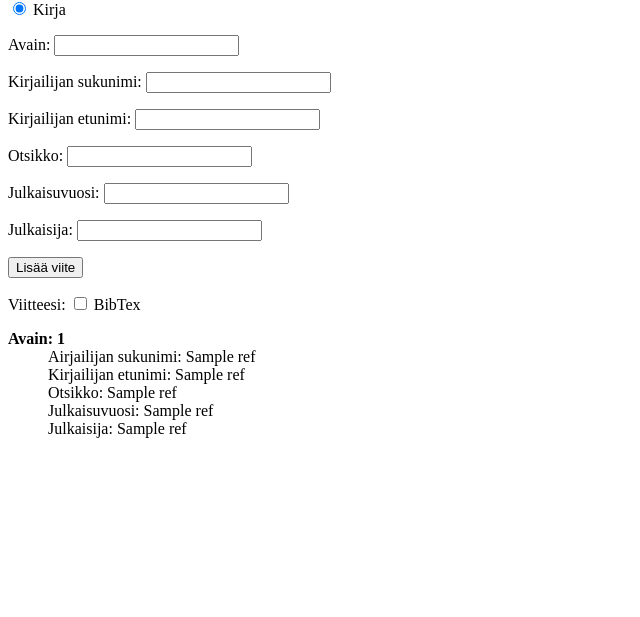
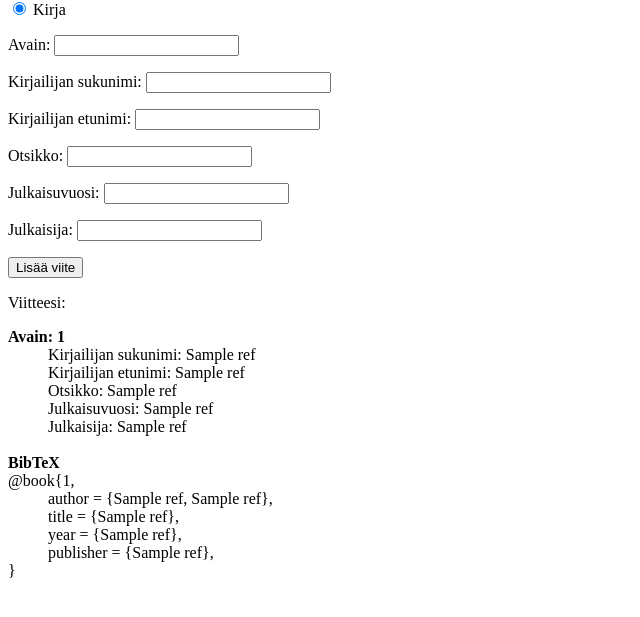
Before and after one commit to janikakalliokoski/parhaat123_ohtu, a Flask app: template src/templates/main.html in a window 1280 px wide. Shown: the part 146-763 px from the top of the page, without its empty margins (0-640 px from the left). Run offline with Flask 3, Linux system fonts and the light colour scheme; the template is opened without the code that fills it: most values are stand-ins (such as "Sample title", 1, 10 or a date in 2020).

Commit message:
add bibtex

```diff
--- a/src/templates/main.html
+++ b/src/templates/main.html
@@ -60,16 +60,24 @@
         <input type="submit" value="Lisää viite">
     </form>
 
-    <p>Viitteesi:    <input type="checkbox" name="BibTex">
-    <label for="BibTex">BibTex</label></p>
+    <p>Viitteesi:</p>
     <dl>
         {% for ref in refs %}
         <dt><b>Avain: {{ ref[0] }}</b></dt>
-        <dd>Airjailijan sukunimi: {{ ref[1] }}</dd>
+        <dd>Kirjailijan sukunimi: {{ ref[1] }}</dd>
         <dd>Kirjailijan etunimi: {{ ref[2] }}</dd>
         <dd>Otsikko: {{ ref[3] }}</dd>
         <dd>Julkaisuvuosi: {{ ref[4] }}</dd>
         <dd>Julkaisija: {{ ref[5] }}</dd>
+        <br><b>BibTeX</b>
+        <br>
+        <dt>@book&#123;{{ ref[0] }},</dt>
+        <dd>author = &#123;{{ ref[2] }}, {{ ref[1] }}&#125;,</dd>
+        <dd>title = &#123;{{ ref[3] }}&#125;,</dd>
+        <dd>year = &#123;{{ ref[4] }}&#125;,</dd>
+        <dd>publisher = &#123;{{ ref[5] }}&#125;,</dd>
+        &#125;
+        <br>
         <br>
         {% endfor %}
     </dl>
```
